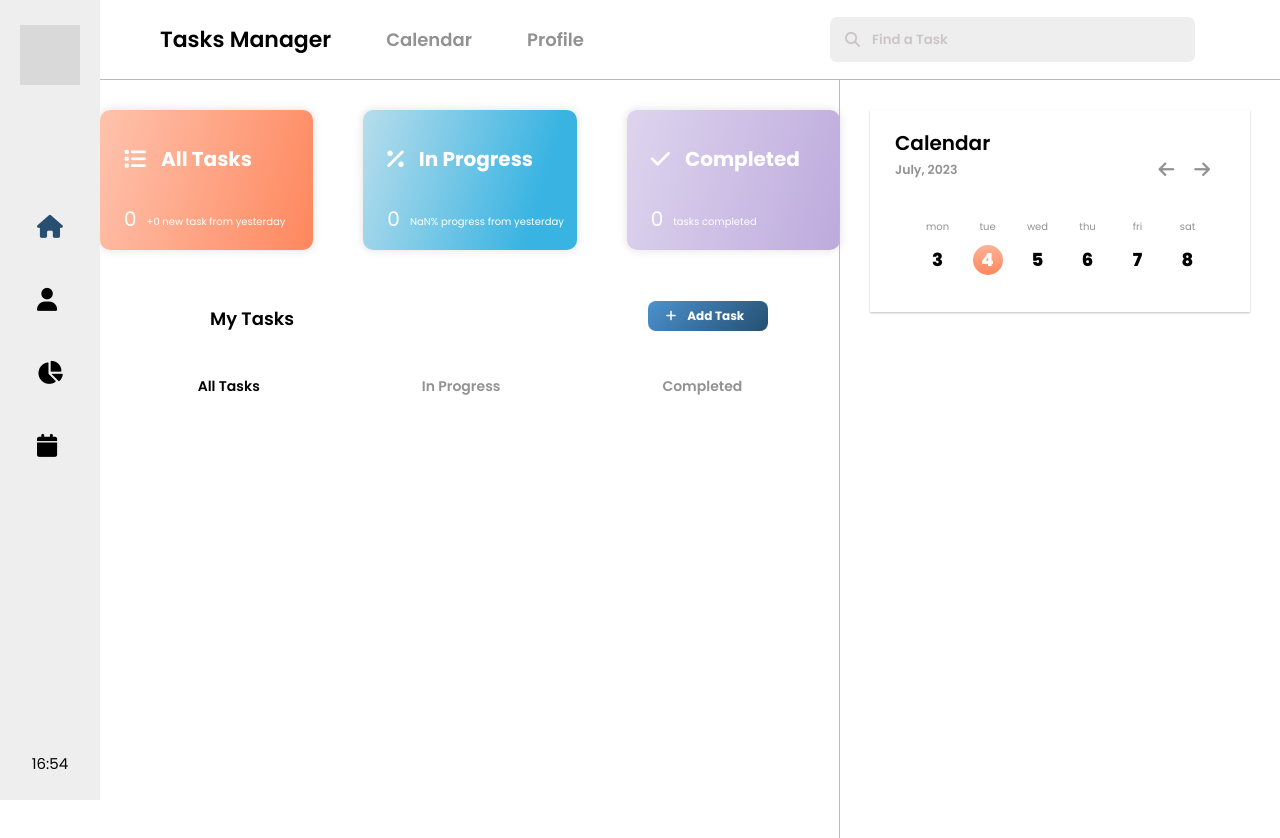
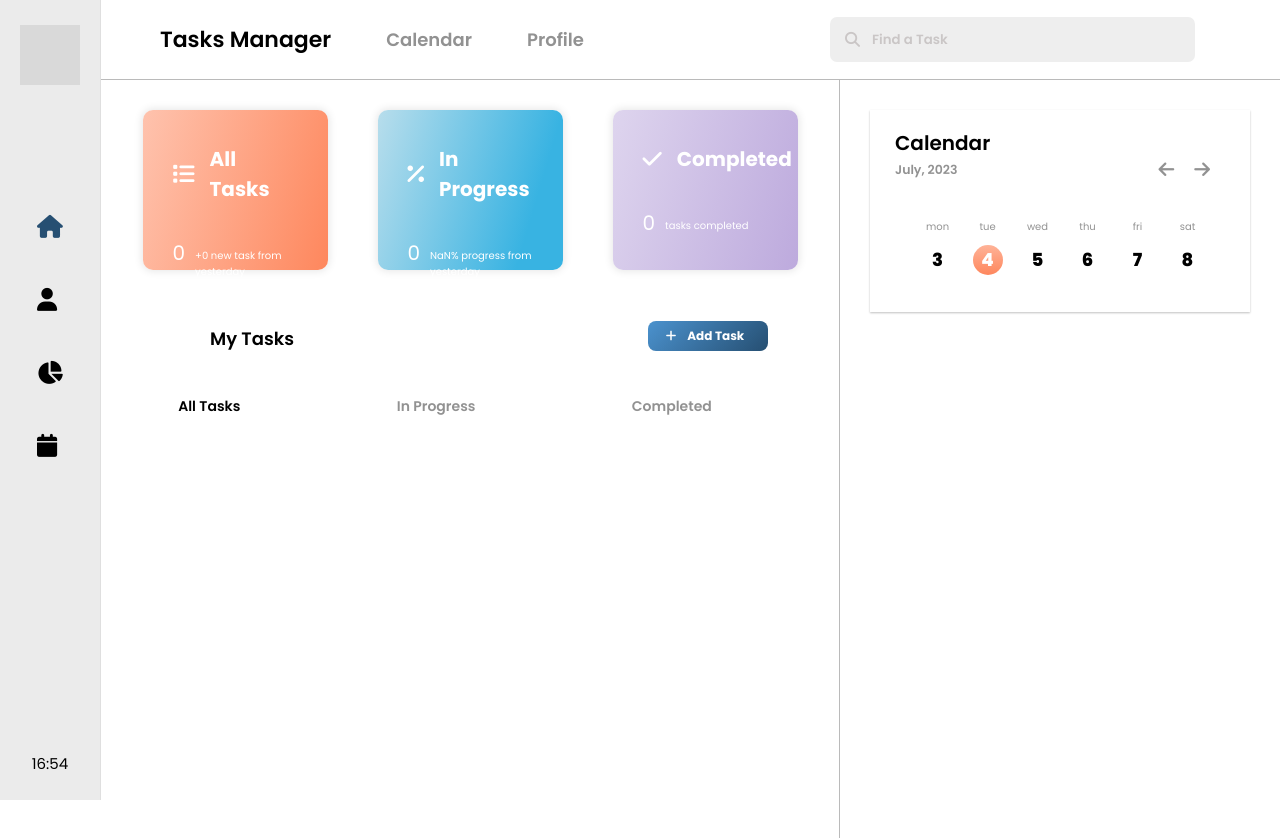
Before and after one commit to AlexandreEadDev/TasksManager, a React (Create React App) app in the folder client/: page / in a window 1280 px wide. Shown: the top 838 px of the page. Built offline with nearby package versions, Linux system fonts and the light colour scheme.

Commit message:
maj size home

```diff
--- a/client/src/App.css
+++ b/client/src/App.css
@@ -17,6 +17,33 @@ body {
 
 code {
   font-family: "Poppins", sans-serif;
+}
+
+/* KEYFRAMES */
+
+@keyframes slide-left {
+  0% {
+    transform: rotate(135deg);
+  }
+  100% {
+    transform: rotate(0);
+  }
+}
+@keyframes slide-right {
+  0% {
+    transform: rotate(0);
+  }
+  100% {
+    transform: rotate(135deg);
+  }
+}
+@keyframes btnAnimation {
+  from {
+    transform: scale(1.2);
+  }
+  to {
+    transform: scale(1.1);
+  }
 }
 
 /* HEADER */
@@ -94,7 +121,8 @@ code {
   align-items: center;
   width: 10rem;
   height: 100%;
-  background-color: #eeeeee;
+  background-color: #ebebeb;
+  border-right: 0.5px solid #dfdfdf;
 }
 .sidebar-logo {
   margin-top: 2.5rem;
@@ -140,6 +168,8 @@ code {
   display: flex;
   align-items: center;
   justify-content: center;
+  width: calc(100% - 39rem);
+  height: 16rem;
   gap: 5rem;
   margin-left: -5rem;
   margin-right: 44rem;
@@ -149,8 +179,8 @@ code {
 
 .all-tasks-w {
   font-family: var(--poppins);
-  width: 25rem;
-  height: 14rem;
+  width: 25%;
+  height: 100%;
   background: linear-gradient(
     286.19deg,
     #fe875d 0%,
@@ -163,8 +193,7 @@ code {
   display: flex;
   align-items: center;
   color: white;
-  margin-top: 3.4rem;
-  margin-left: 2.4rem;
+  margin: 3.4rem 3rem 0 3rem;
   gap: 1.5rem;
 }
 .all-tasks-title h3 {
@@ -178,8 +207,7 @@ code {
   display: flex;
   color: white;
   gap: 1rem;
-  margin-top: 3rem;
-  margin-left: 2.4rem;
+  margin: 3.4rem 3rem 0 3rem;
 }
 .all-tasks-number {
   font-size: 2rem;
@@ -187,8 +215,8 @@ code {
 }
 .in-progress-w {
   font-family: var(--poppins);
-  width: 25rem;
-  height: 14rem;
+  width: 25%;
+  height: 100%;
   background: linear-gradient(
     286.6deg,
     #38b3e2 20.24%,
@@ -201,8 +229,7 @@ code {
   display: flex;
   align-items: center;
   color: white;
-  margin-top: 3.4rem;
-  margin-left: 2.4rem;
+  margin: 3.4rem 3rem 0 3rem;
   gap: 1.5rem;
 }
 .in-progress-title h3 {
@@ -216,8 +243,7 @@ code {
   display: flex;
   color: white;
   gap: 1rem;
-  margin-top: 3rem;
-  margin-left: 2.4rem;
+  margin: 3.4rem 3rem 0 3rem;
 }
 .in-progress-number {
   font-size: 2rem;
@@ -225,8 +251,8 @@ code {
 }
 .completed-w {
   font-family: var(--poppins);
-  width: 25rem;
-  height: 14rem;
+  width: 25%;
+  height: 100%;
   background: linear-gradient(
     286.19deg,
     #bdaadd 0%,
@@ -239,8 +265,7 @@ code {
   display: flex;
   align-items: center;
   color: white;
-  margin-top: 3.4rem;
-  margin-left: 2.4rem;
+  margin: 3.4rem 3rem 0 3rem;
   gap: 1.5rem;
 }
 .completed-title h3 {
@@ -254,8 +279,7 @@ code {
   display: flex;
   color: white;
   gap: 1rem;
-  margin-top: 3rem;
-  margin-left: 2.4rem;
+  margin: 3.4rem 3rem 0 3rem;
 }
 .completed-number {
   font-size: 2rem;
@@ -317,9 +341,9 @@ code {
 .home-filter-btn {
   display: flex;
   align-items: center;
-  justify-content: center;
-  gap: 15rem;
-  margin: 3rem 0 2rem -5rem;
+  justify-content: space-around;
+  width: 100%;
+  margin: 3rem 0rem 2rem -5rem;
   transition: 0.5s;
 }
 .home-filter-btn button {
@@ -334,7 +358,6 @@ code {
   width: fit-content;
 }
 .home-tasks-list-w {
-  max-height: 28rem;
   overflow-y: scroll;
 }
 .home-tasks-list-w ul {
@@ -524,11 +547,10 @@ code {
   align-items: flex-start;
   width: 90%;
   padding: 0;
-  margin-left: 4rem;
-  margin-top: 2rem;
+  margin: 2rem 0 10rem 4rem;
+
   list-style-type: none;
   text-transform: uppercase;
-  max-height: 30rem;
 }
 #scrollbar-1::-webkit-scrollbar-track {
   -webkit-box-shadow: inset 0 0 6px rgba(0, 0, 0, 0.3);
@@ -632,22 +654,7 @@ code {
 .add-open {
   animation-name: slide-right;
 }
-@keyframes slide-left {
-  0% {
-    transform: rotate(135deg);
-  }
-  100% {
-    transform: rotate(0);
-  }
-}
-@keyframes slide-right {
-  0% {
-    transform: rotate(0);
-  }
-  100% {
-    transform: rotate(135deg);
-  }
-}
+
 .modify-desc {
   display: flex;
   align-items: center;
@@ -1001,11 +1008,3 @@ textarea:hover {
 .carousel-btn i:active {
   animation: btnAnimation 0.1s linear;
 }
-@keyframes btnAnimation {
-  from {
-    transform: scale(1.2);
-  }
-  to {
-    transform: scale(1.1);
-  }
-}
```
